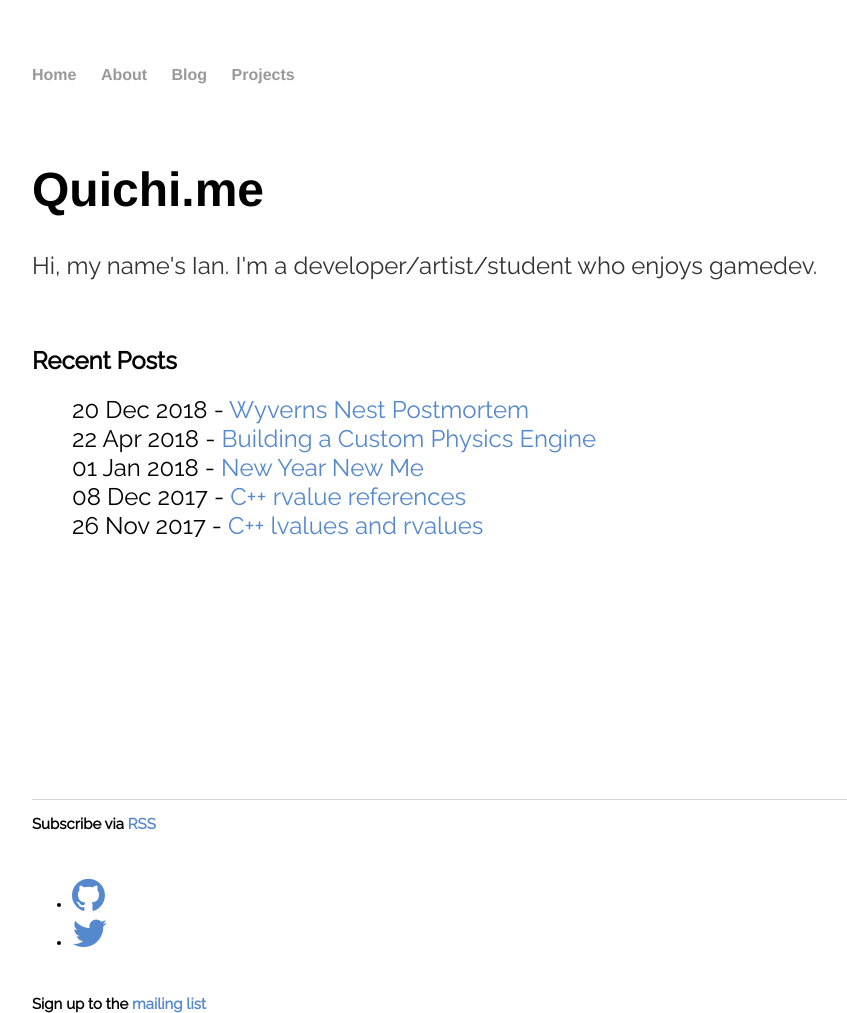
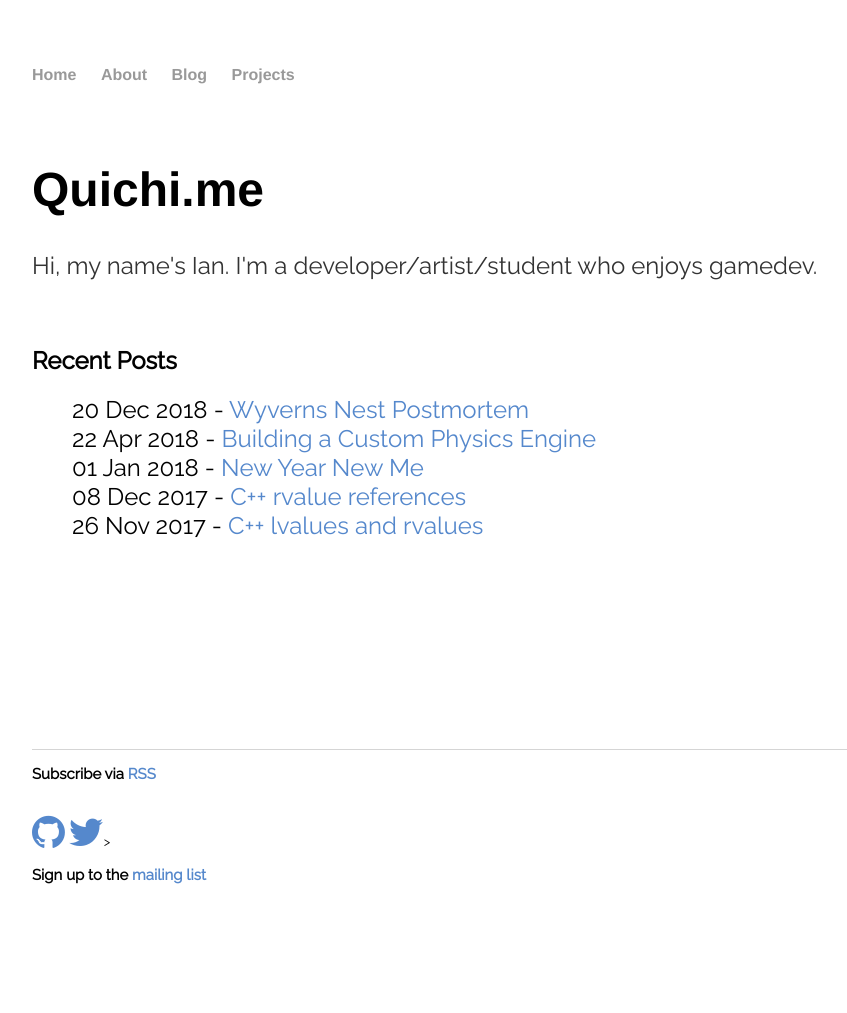
Before and after one commit to ianw3214/ianw3214.github.io, a Jekyll site: the page built from index.html, in a window 1280 px wide. Shown: the whole page, without its empty margins (160-1007 px from the left). Built offline with Jekyll 4.4.1, drawn with Linux system fonts in a browser that asks for light colours; a script that is not in the unit is left out; after the commit the page ends 900 px from its top, so only the background shows below that.

Commit message:
Fix footer again

```diff
--- a/_layouts/default.html
+++ b/_layouts/default.html
@@ -31,14 +31,8 @@
             <div class="footer">
                 <h3>Subscribe via <a href="blog/atom.xml">RSS</a></h3>
                 <br />
-                <ul>
-                    <li>
-                        <a href="https://github.com/ianw3214" target="_blank"><i class="fa-3x fa fa-github" aria-hidden="true"></i></a>
-                    </li>
-                    <li>
-                        <a href="https://twitter.com/ianw3214" target="_blank"><i class="fa-3x fa fa-twitter" aria-hidden="true"></i></a>
-                    </li>
-                </ul>
+                    <a href="https://github.com/ianw3214" target="_blank"><i class="fa-3x fa fa-github" aria-hidden="true"></i></a>
+                    <a href="https://twitter.com/ianw3214" target="_blank"><i class="fa-3x fa fa-twitter" aria-hidden="true"></i></a>>
                 <br />
                 <h3>Sign up to the <a href="/mailing" target="_blank"> mailing list</a></h3>
             </div>
--- a/css/main.css
+++ b/css/main.css
@@ -26,7 +26,7 @@ body {
 }
 
 .content {
-    padding-bottom: 100px;
+    padding-bottom: 150px;
 }
 
 nav ul, footer ul {
@@ -63,7 +63,7 @@ p {
     width: 100%;
     position: absolute;
     bottom: 0;
-    height: 100px;
+    height: 150px;
     border-top: 1px solid #d5d5d5;
     font-size: .8em;
 }
```
